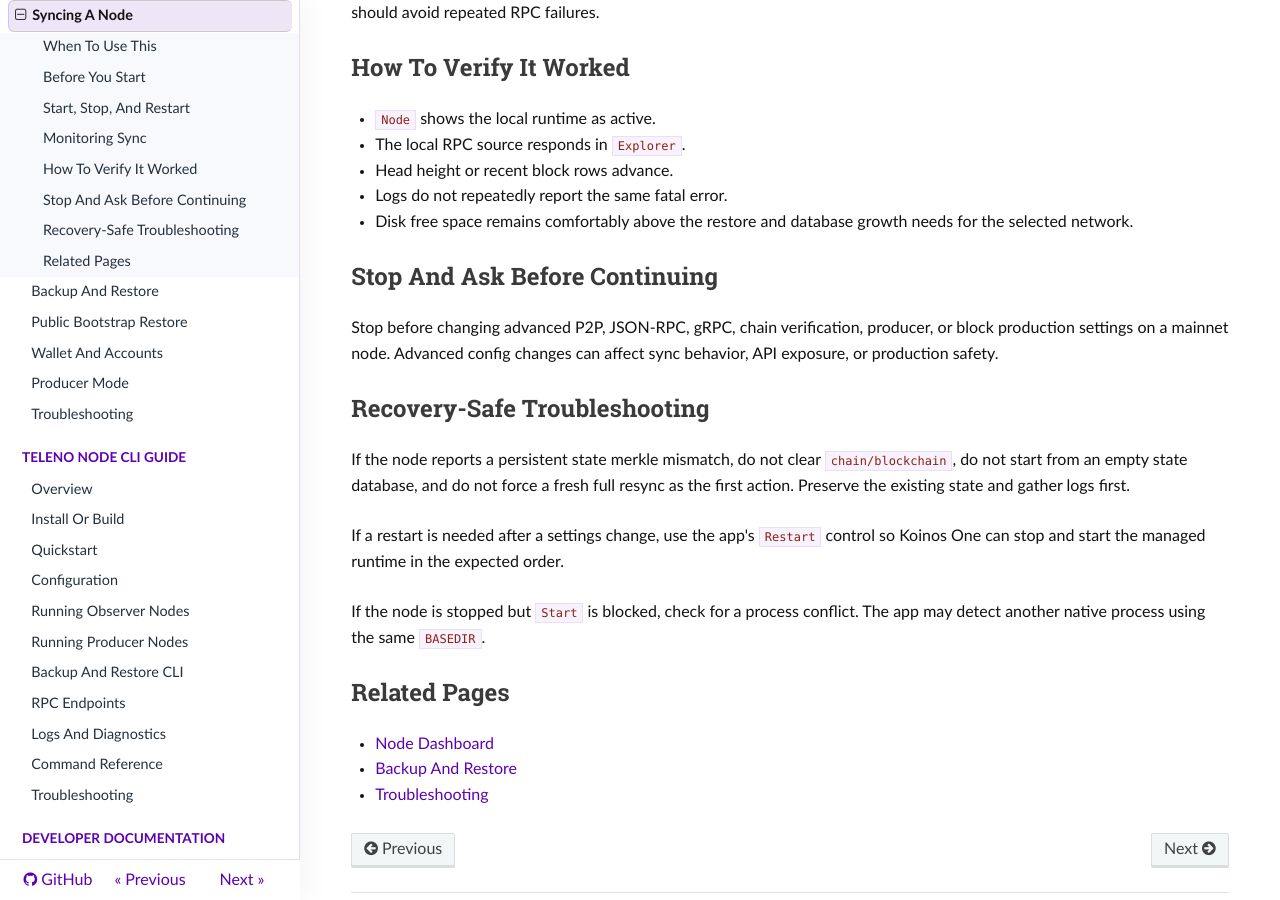
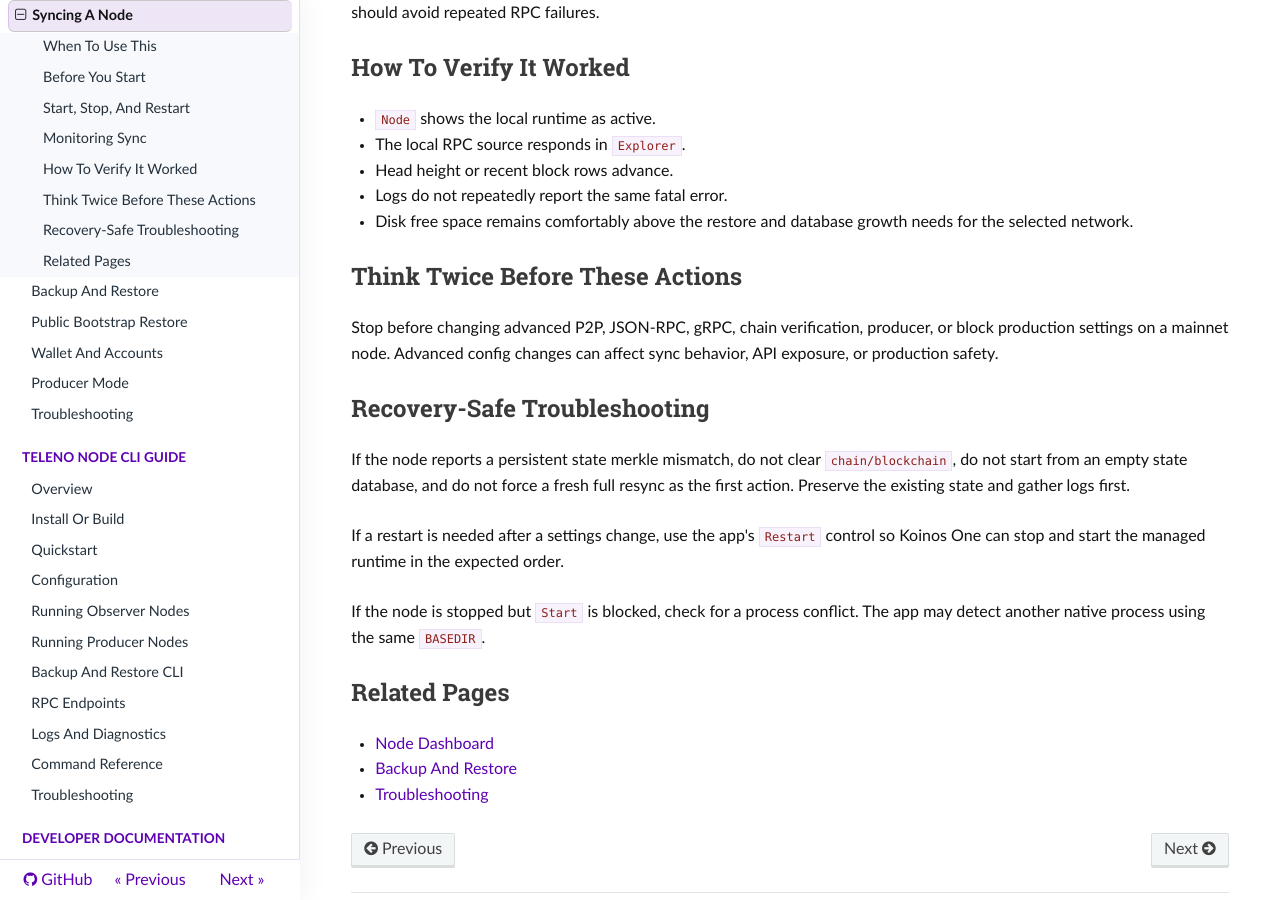
Before and after one commit to koinos/koinos-one, an MkDocs documentation site: the page built from docs/manual/koinos-one/syncing-a-node.md, in a window 1280 px wide and 900 px high, scrolled down 1132 px. Built offline with MkDocs 1.6.1, drawn with Linux system fonts in a browser that asks for light colours; nearby versions of some CDN libraries.

Commit message:
docs/manual: review node-dashboard.md and syncing-a-node.md
- node-dashboard.md: verified clean - every quoted UI label (Node
  Operation, Restore Backup, RPC Source, Starting.../Stopping.../
  Restarting..., Settings tab names) matches src/i18n.ts. No changes.
- syncing-a-node.md: retitled the 'Stop And Ask Before Continuing'
  heading to user-directed wording; verified 'Quit Koinos One'
  (i18n.ts:949) and the chain/blockchain legacy path (main.cpp:1324).
- Logged an app-copy inconsistency for human review: the toggle is
  'Advanced Mode' but hints say 'Expert Mode' (outside manual scope).

```diff
--- a/docs/manual/koinos-one/syncing-a-node.md
+++ b/docs/manual/koinos-one/syncing-a-node.md
@@ -50,7 +50,7 @@ normal block or peer activity, and the UI should avoid repeated RPC failures.
 - Disk free space remains comfortably above the restore and database growth
   needs for the selected network.
 
-## Stop And Ask Before Continuing
+## Think Twice Before These Actions
 
 Stop before changing advanced P2P, JSON-RPC, gRPC, chain verification, producer,
 or block production settings on a mainnet node. Advanced config changes can
```
Also changed, not shown: docs/manual/.review-progress.md (+3 -2 lines).
